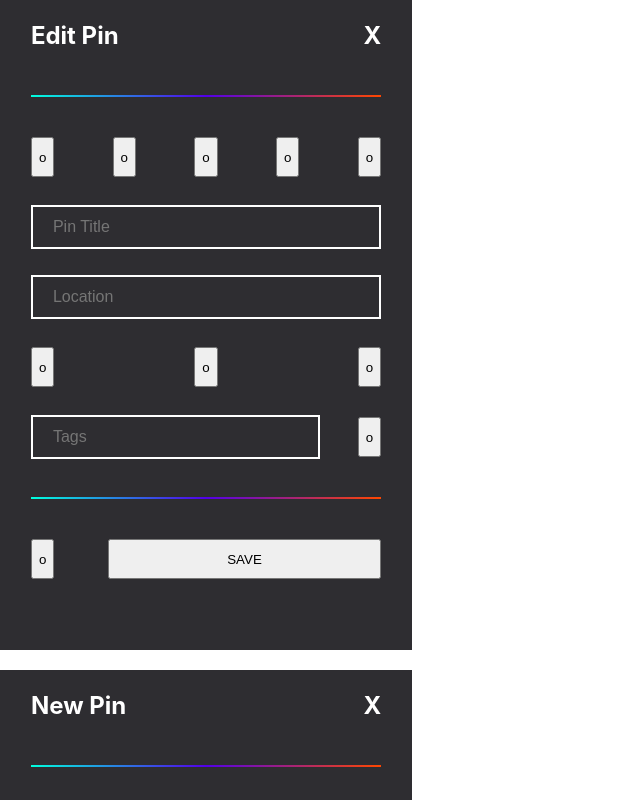
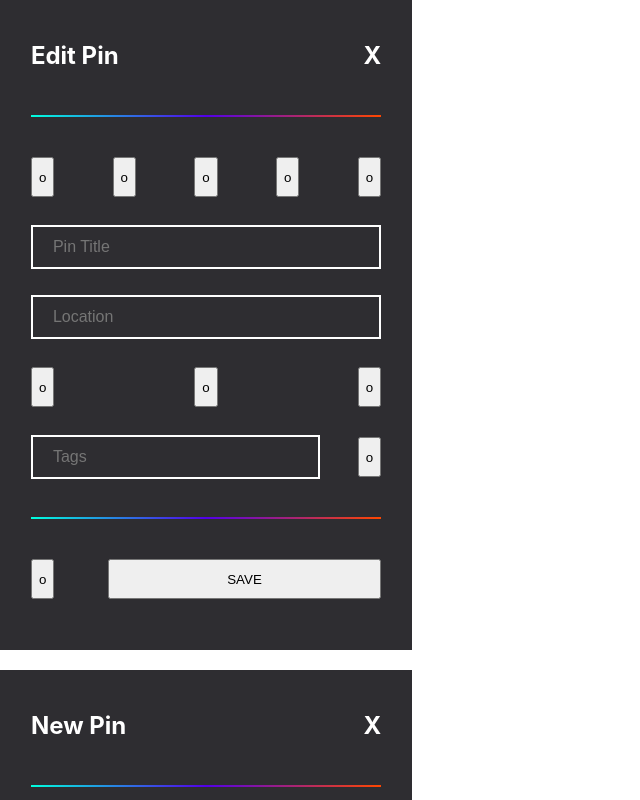
Before and after one commit to dhansonTechtonic/crapmap-with-react, a React (Create React App) app: page / in a window 1280 px wide. Shown: the top 800 px of the page, without its empty margins (0-640 px from the left). Built offline with nearby package versions, Linux system fonts and the light colour scheme.

Commit message:
final style tweak before merge

```diff
--- a/src/App.css
+++ b/src/App.css
@@ -15,6 +15,10 @@
   margin-right: auto;
   align-items: center;
   align-self: center;
+}
+
+.modal-row:first-child{
+  padding-top: 20px;
 }
 
 .modal-row button {
```
